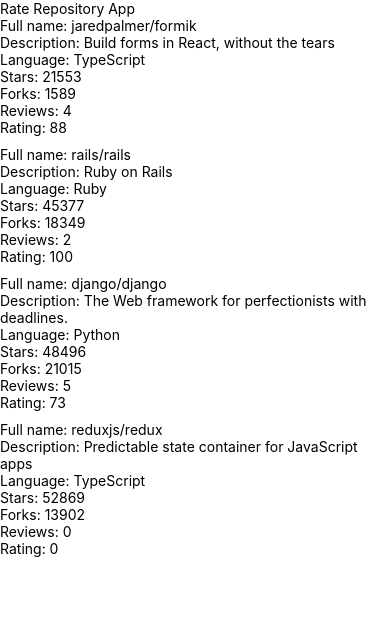
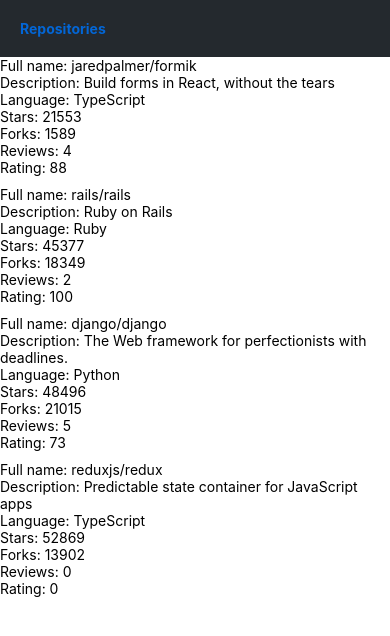
Before and after one commit to ReactNative-practices/rate-repository-app, a React Native app: screen / in a window 390 px wide. Shown: the top 636 px of the page. Built offline with nearby package versions, Linux system fonts and the light colour scheme.

Commit message:
Exercise 10.4: the app bar

```diff
--- /dev/null
+++ b/src/components/AppBar.jsx
@@ -0,0 +1,20 @@
+import { View, StyleSheet } from "react-native";
+import Constants from 'expo-constants';
+
+import AppBarTab from "./AppBarTab";
+
+const styles = StyleSheet.create({
+    container: {
+        paddingTop: Constants.statusBarHeight,
+    },
+});
+
+const AppBar = () => {
+    return (
+        <View style={styles.container}>
+            <AppBarTab tab="Repositories"/>
+        </View>
+    )
+};
+
+export default AppBar;
--- /dev/null
+++ b/src/components/AppBarTab.jsx
@@ -0,0 +1,12 @@
+import Text from "./Text";
+import theme from "./Theme";
+
+const AppBarTab = ({ tab }) => {
+    return (
+        <Text fontWeight="bold" color="primary" style={{ backgroundColor: theme.colors.appBarBG, padding: 20 }}>
+            {tab}
+        </Text>
+    )
+}
+
+export default AppBarTab;
--- a/src/components/Main.jsx
+++ b/src/components/Main.jsx
@@ -1,22 +1,14 @@
-import Constants from 'expo-constants';
-import { Text, StyleSheet, View } from 'react-native';
+
 
 import RepositoryList from './RepositoryList';
-
-const styles = StyleSheet.create({
-    container: {
-        marginTop: Constants.statusBarHeight,
-        flexGrow: 1,
-        flexShrink: 1,
-    }
-});
+import AppBar from './AppBar';
 
 const Main = () => {
     return (
-        <View style={styles.container}>
-            <Text>Rate Repository App</Text>
+        <>
+            <AppBar />
             <RepositoryList />
-        </View>
+        </>
     )
 }
 
--- /dev/null
+++ b/src/components/Text.jsx
@@ -0,0 +1,39 @@
+import { Text as NativeText, StyleSheet } from 'react-native';
+
+import theme from './Theme';
+
+const styles = StyleSheet.create({
+    text: {
+        color: theme.colors.textPrimary,
+        fontSize: theme.fontSizes.body,
+        fontFamily: theme.fonts.main,
+        fontWeight: theme.fontWeights.normal,
+    },
+    colorTextSecondary: {
+        color: theme.colors.textSecondary,
+    },
+    colorPrimary: {
+        color: theme.colors.primary,
+    },
+    fontSizeSubheading: {
+        fontSize: theme.fontSizes.subheading,
+    },
+    fontWeightBold: {
+        fontWeight: theme.fontWeights.bold,
+    },
+})
+
+const Text = ({ color, fontSize, fontWeight, style, ...props }) => {
+    const textStyle = [
+        styles.text,
+        color === 'textSecondary' && styles.colorTextSecondary,
+        color === 'primary' && styles.colorPrimary,
+        fontSize === 'subheading' && styles.fontSizeSubheading,
+        fontWeight === 'bold' && styles.fontWeightBold,
+        style,
+    ];
+
+    return <NativeText style={textStyle} {...props} />
+}
+
+export default Text;
--- /dev/null
+++ b/src/components/Theme.js
@@ -0,0 +1,21 @@
+const theme = {
+    colors: {
+        textPrimary: '#24292e',
+        textSecondary: '#586069',
+        primary: '#0366d6',
+        appBarBG: '#24292e',
+    },
+    fontSizes: {
+        body: 14,
+        subheading: 16,
+    },
+    fonts: {
+        main: 'System',
+    },
+    fontWeights: {
+        normal: '400',
+        bold: '700'
+    },
+};
+
+export default theme;
```
